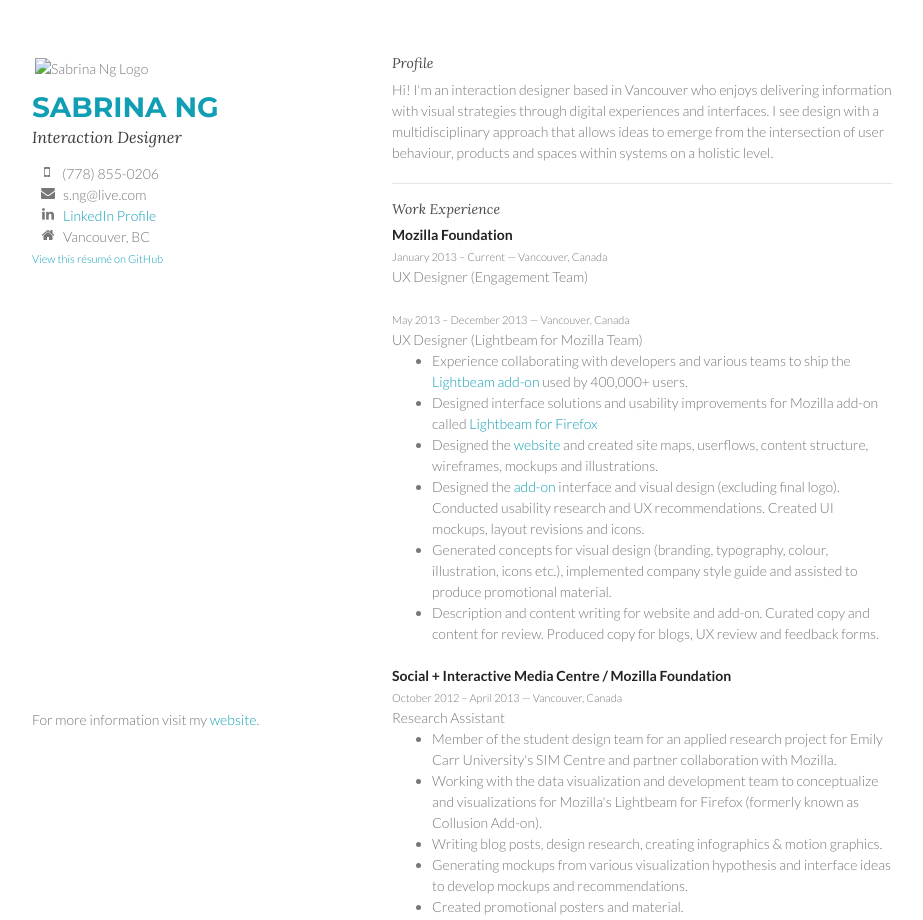
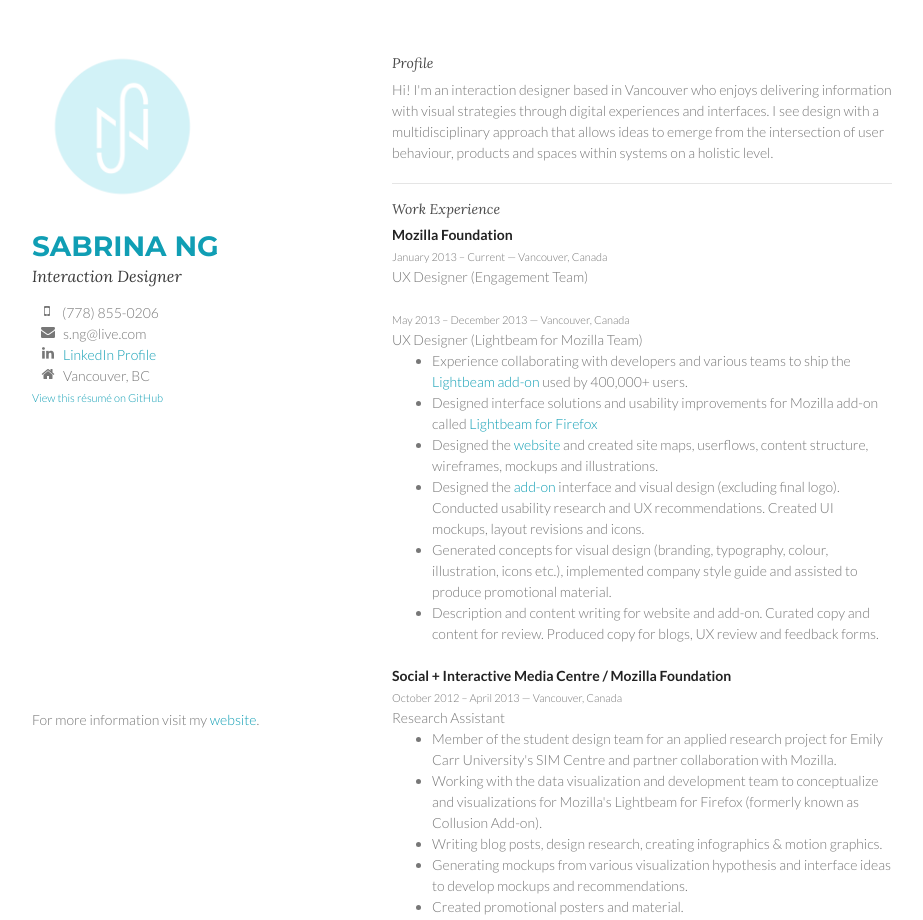
Before and after one commit to sabrinang/resume, a plain HTML site: page index.html in a window 1280 px wide. Shown: the top 920 px of the page, without its empty margins (178-1101 px from the left). Drawn offline with Linux system fonts and the light colour scheme.

Commit message:
testing3

```diff
--- a/index.html
+++ b/index.html
@@ -18,7 +18,7 @@
   <body>
     <div class="wrapper">
       <header>
-      	<img src="/Users/sng/Downloads/sn.png" alt="Sabrina Ng Logo" height="175" width="175">
+      	<img src="sn.png" alt="Sabrina Ng Logo" height="175" width="175">
         <h1>SABRINA NG</h1>
         <h2>Interaction Designer</h2>
 
```
Also changed, not shown: sn.png (added).
